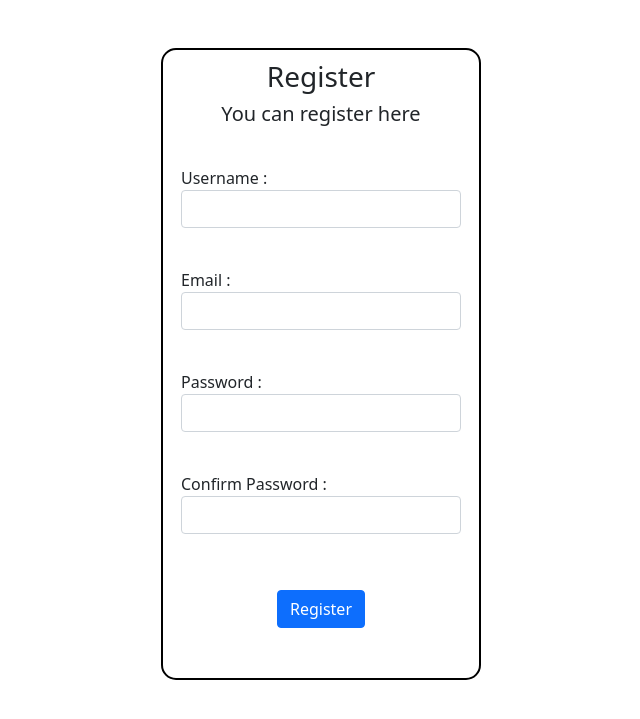
After one commit to AlirezaFalaki/django-projects, a Django app: page /register/ in a window 1280 px wide. The commit adds this page. Shown: the top 719 px of the page, without its empty margins (319-959 px from the left). Run offline with Django 4.2, Linux system fonts and the light colour scheme.

Commit message:
adding login and register template

```diff
--- a/dashboard/urls.py
+++ b/dashboard/urls.py
@@ -5,4 +5,5 @@ from . import views
 app_name = "dashboard"
 urlpatterns = [
     path('', views.IndexView.as_view(), name='main'),
+    path('register/', views.RegisterView.as_view(), name='register'),
 ]
--- a/dashboard/views.py
+++ b/dashboard/views.py
@@ -1,5 +1,5 @@
 from django.shortcuts import render
-
+from django.contrib.auth import authenticate, login, logout
 # Create your views here.
 from django.views.generic import TemplateView
 
@@ -7,3 +7,8 @@ from django.views.generic import TemplateView
 class IndexView(TemplateView):
     def get(self, request, *args, **kwargs):
         return render(request, 'main.html')
+
+
+class RegisterView(TemplateView):
+    def get(self, request, *args, **kwargs):
+        return render(request, 'register.html')
--- /dev/null
+++ b/templates/register.html
@@ -0,0 +1,51 @@
+<!doctype html>
+<html lang="en">
+<head>
+    <meta charset="UTF-8">
+    <meta name="viewport"
+          content="width=device-width, user-scalable=no, initial-scale=1.0, maximum-scale=1.0, minimum-scale=1.0">
+    <meta http-equiv="X-UA-Compatible" content="ie=edge">
+    <link href="https://cdn.jsdelivr.net/npm/bootstrap@5.0.2/dist/css/bootstrap.min.css" rel="stylesheet"
+          integrity="sha384-EVSTQN3/azprG1Anm3QDgpJLIm9Nao0Yz1ztcQTwFspd3yD65VohhpuuCOmLASjC" crossorigin="anonymous">
+    <title>Register</title>
+</head>
+<body>
+
+<div class="container mt-5 "
+     style="text-align: center; width: 25%; border: 2px solid black; padding: 10px; border-radius: 15px; ">
+    <h3>Register</h3>
+    <h5>You can register here</h5>
+    <br>
+    <div style="text-align: left" class="d-flex d-flex flex-column bd-highlight mb-3">
+        <form action="" method="post">
+            {% csrf_token %}
+            <div class="p-2 bd-highlight">
+                <label for="">Username :</label>
+                <input type="text" name="username" class="form-control"> <br>
+            </div>
+            <div class="p-2 bd-highlight">
+                <label for="">Email :</label>
+                <input type="text" name="email" class="form-control"> <br>
+            </div>
+            <div class="p-2 bd-highlight">
+                <label for="">Password :</label>
+                <input type="text" name="password" class="form-control"> <br>
+            </div>
+            <div class="p-2 bd-highlight">
+                <label for="">Confirm Password :</label>
+                <input type="text" name="Cpassword" class="form-control"> <br><br>
+            </div>
+            <div class="container" style="text-align: center">
+            <button type="submit" class="btn btn-primary"><a href=""
+                                                             style="color: white; text-decoration: none">Register</a>
+            </button>
+            </div>
+        </form>
+
+        <br>
+
+    </div>
+</div>
+
+</body>
+</html>
```
Also changed, not shown: templates/css/main.css (added, +8 -0 lines), templates/main.html (+42 -9 lines), db.sqlite3.
